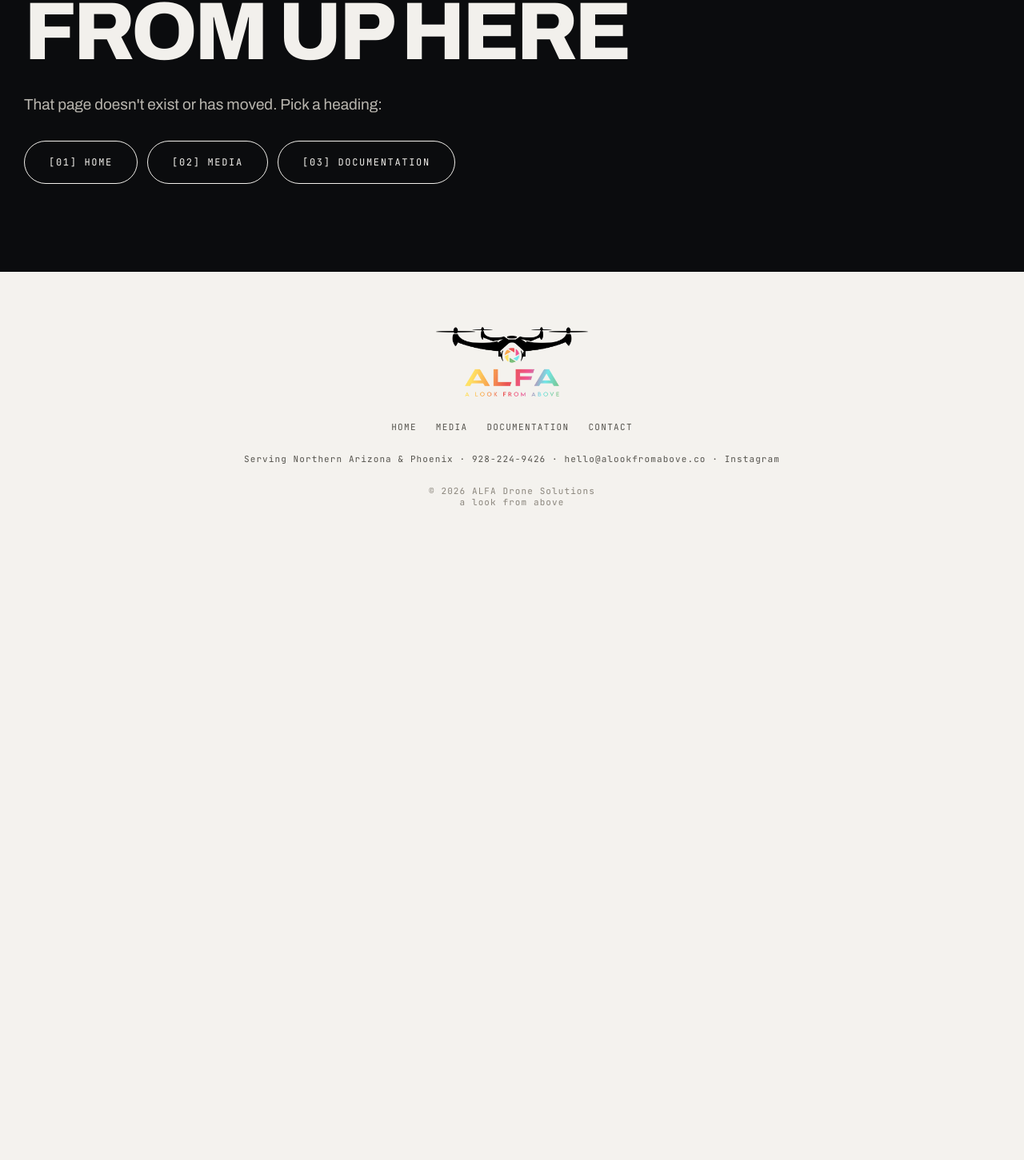
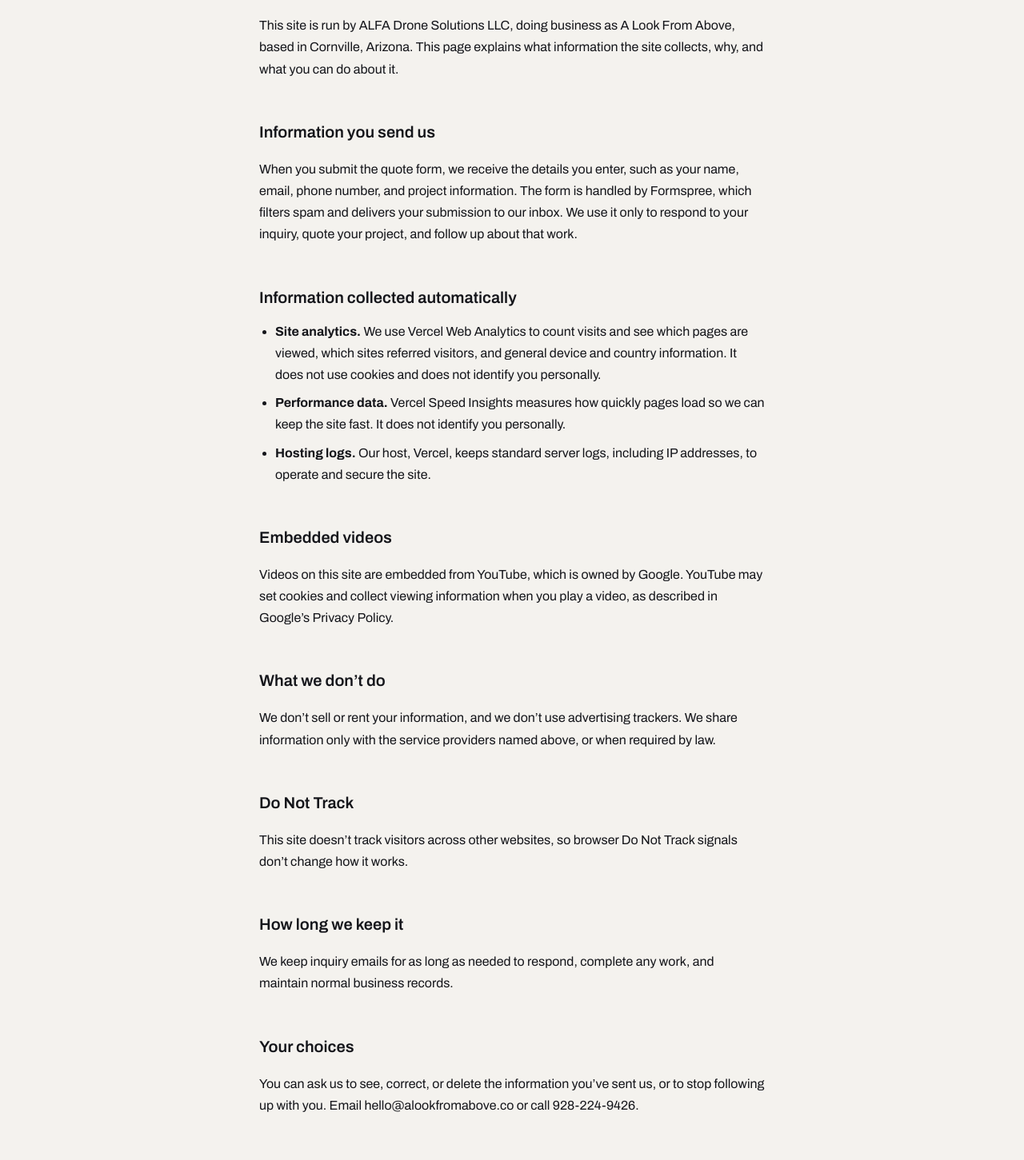
Before and after one commit to Turner-Walz/alfa-website, a Next.js app: page /privacy in a window 1280 px wide. Before the commit this address had no page. Shown: the part 300-1751 px from the top of the page at 80% size. Before the commit the page ends 987 px from the top, so only its background shows below. Built offline with nearby package versions, Linux system fonts and the light colour scheme.

Commit message:
Set business location to Cornville and Add privacy page and footer link, clean up dashes

```diff
--- a/app/components/sections.jsx
+++ b/app/components/sections.jsx
@@ -81,7 +81,7 @@ export function ContactSection({ quoteline, label, heading, body, note, children
           <div className="grid mono" style={{ gap: 9, fontSize: 12, letterSpacing: "0.1em", color: "var(--muted-d2)" }}>
             <a href={`mailto:${EMAIL}`} style={{ color: "var(--text-light)" }}>{EMAIL}</a>
             <a href={INSTAGRAM} style={{ color: "var(--text-light)" }}>instagram — @alookfromabove_</a>
-            <span>flagstaff, az · northern arizona</span>
+            <span>cornville, az · northern arizona</span>
           </div>
         </div>
         <QuoteForm note={note}>{children}</QuoteForm>
@@ -142,7 +142,7 @@ export function Footer({ current }) {
       <div className="wrap grid" style={{ gap: 26, justifyItems: "center", textAlign: "center" }}>
         <Image
           src="/alfa-logo.png"
-          alt="ALFA Drone Solutions — A Look From Above"
+          alt="ALFA Drone Solutions, A Look From Above"
           width={200}
           height={97}
           sizes="200px"
@@ -159,7 +159,7 @@ export function Footer({ current }) {
           <a href={`mailto:${EMAIL}`}>{EMAIL}</a> · <a href={INSTAGRAM}>Instagram</a>
         </span>
         <span className="mono" style={{ fontSize: 11, letterSpacing: "0.1em", color: "var(--muted-l2)" }}>
-          © 2026 ALFA Drone Solutions
+          © 2026 ALFA Drone Solutions · <Link href="/privacy">Privacy Policy</Link>
           <br />a look from above
         </span>
       </div>
--- /dev/null
+++ b/app/privacy/page.jsx
@@ -0,0 +1,106 @@
+import { EMAIL, PHONE_DISPLAY, PHONE_TEL, OPEN_GRAPH } from "../lib/site";
+import { Footer } from "../components/sections";
+
+const UPDATED = "October 21, 2026";
+
+export const metadata = {
+  title: "Privacy Policy",
+  description: "How ALFA Drone Solutions handles information collected through this website.",
+  alternates: { canonical: "/privacy" },
+  openGraph: { ...OPEN_GRAPH, title: "Privacy Policy", url: "/privacy" },
+};
+
+const h2 = { fontSize: "1.25rem", fontWeight: 600, marginTop: 48, marginBottom: 12 };
+const p = { marginBottom: 16 };
+const ul = { margin: "0 0 16px", paddingLeft: 20, display: "grid", gap: 8 };
+
+export default function PrivacyPage() {
+  return (
+    <>
+    <main
+      id="main"
+      style={{ maxWidth: 680, margin: "0 auto", padding: "160px 24px 120px", lineHeight: 1.7 }}
+    >
+      <h1 style={{ fontSize: "clamp(2.25rem, 6vw, 3.5rem)", lineHeight: 1.1, marginBottom: 12 }}>
+        Privacy Policy
+      </h1>
+      <p style={{ ...p, opacity: 0.6 }}>Last updated {UPDATED}</p>
+
+      <p style={p}>
+        This site is run by ALFA Drone Solutions LLC, doing business as A Look From Above, based in
+        Cornville, Arizona. This page explains what information the site collects, why, and what
+        you can do about it.
+      </p>
+
+      <h2 style={h2}>Information you send us</h2>
+      <p style={p}>
+        When you submit the quote form, we receive the details you enter, such as your name, email,
+        phone number, and project information. The form is handled by Formspree, which filters spam
+        and delivers your submission to our inbox. We use it only to respond to your inquiry, quote
+        your project, and follow up about that work.
+      </p>
+
+      <h2 style={h2}>Information collected automatically</h2>
+      <ul style={ul}>
+        <li>
+          <strong>Site analytics.</strong> We use Vercel Web Analytics to count visits and see which
+          pages are viewed, which sites referred visitors, and general device and country
+          information. It does not use cookies and does not identify you personally.
+        </li>
+        <li>
+          <strong>Performance data.</strong> Vercel Speed Insights measures how quickly pages load
+          so we can keep the site fast. It does not identify you personally.
+        </li>
+        <li>
+          <strong>Hosting logs.</strong> Our host, Vercel, keeps standard server logs, including IP
+          addresses, to operate and secure the site.
+        </li>
+      </ul>
+
+      <h2 style={h2}>Embedded videos</h2>
+      <p style={p}>
+        Videos on this site are embedded from YouTube, which is owned by Google. YouTube may set
+        cookies and collect viewing information when you play a video, as described in{" "}
+        <a href="https://policies.google.com/privacy" target="_blank" rel="noopener noreferrer">
+          Google’s Privacy Policy
+        </a>
+        .
+      </p>
+
+      <h2 style={h2}>What we don’t do</h2>
+      <p style={p}>
+        We don’t sell or rent your information, and we don’t use advertising trackers. We share
+        information only with the service providers named above, or when required by law.
+      </p>
+
+      <h2 style={h2}>Do Not Track</h2>
+      <p style={p}>
+        This site doesn’t track visitors across other websites, so browser Do Not Track signals
+        don’t change how it works.
+      </p>
+
+      <h2 style={h2}>How long we keep it</h2>
+      <p style={p}>
+        We keep inquiry emails for as long as needed to respond, complete any work, and maintain
+        normal business records.
+      </p>
+
+      <h2 style={h2}>Your choices</h2>
+      <p style={p}>
+        You can ask us to see, correct, or delete the information you’ve sent us, or to stop
+        following up with you. Email <a href={`mailto:${EMAIL}`}>{EMAIL}</a> or call{" "}
+        <a href={`tel:${PHONE_TEL}`}>{PHONE_DISPLAY}</a>.
+      </p>
+
+      <h2 style={h2}>Children</h2>
+      <p style={p}>This site is not directed to children under 13, and we don’t knowingly collect their information.</p>
+
+      <h2 style={h2}>Changes</h2>
+      <p style={p}>
+        If our practices change, we’ll update this page and the date at the top.
+      </p>
+    </main>
+    <Footer />
+    </>
+  );
+}
```
